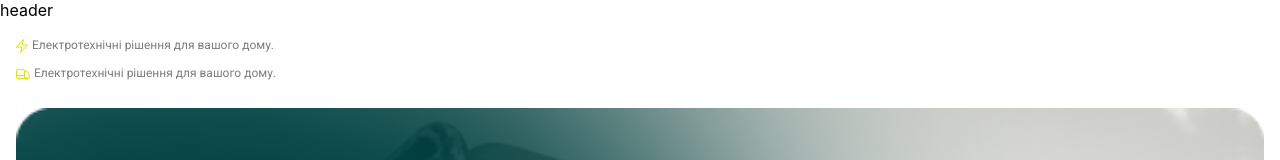
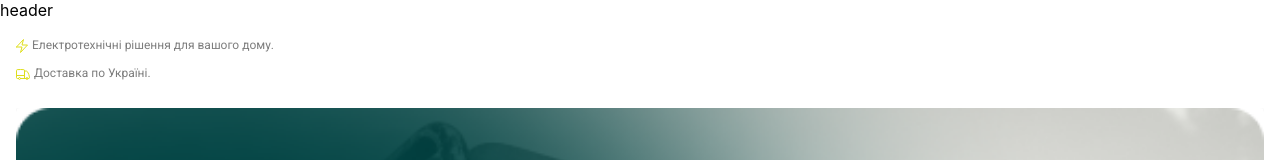
Before and after one commit to MariiaSuper/shop_team_107, a React (Create React App) app: page / in a window 1280 px wide. Shown: the top 160 px of the page. Built offline with nearby package versions, Linux system fonts and the light colour scheme.

Commit message:
st-40: create component our catalog of products

```diff
--- a/src/components/CarouselComponent/CarouselComponent.tsx
+++ b/src/components/CarouselComponent/CarouselComponent.tsx
@@ -19,7 +19,7 @@ export const CarouselComponent = () => {
           alt="Електротехнічні рішення для вашого дому."
           className="carouselIcon"
         />
-        <p className={styles.carouselDescription}>Електротехнічні рішення для вашого дому.</p>
+        <p className={styles.carouselDescription}>Доставка по Україні.</p>
       </div>
       <Carousel />
     </Box>
```
Also changed, not shown: src/components/Catalog/Catalog.tsx (+4 -95 lines), src/components/Header/Header.tsx (added, +155 -0 lines).
